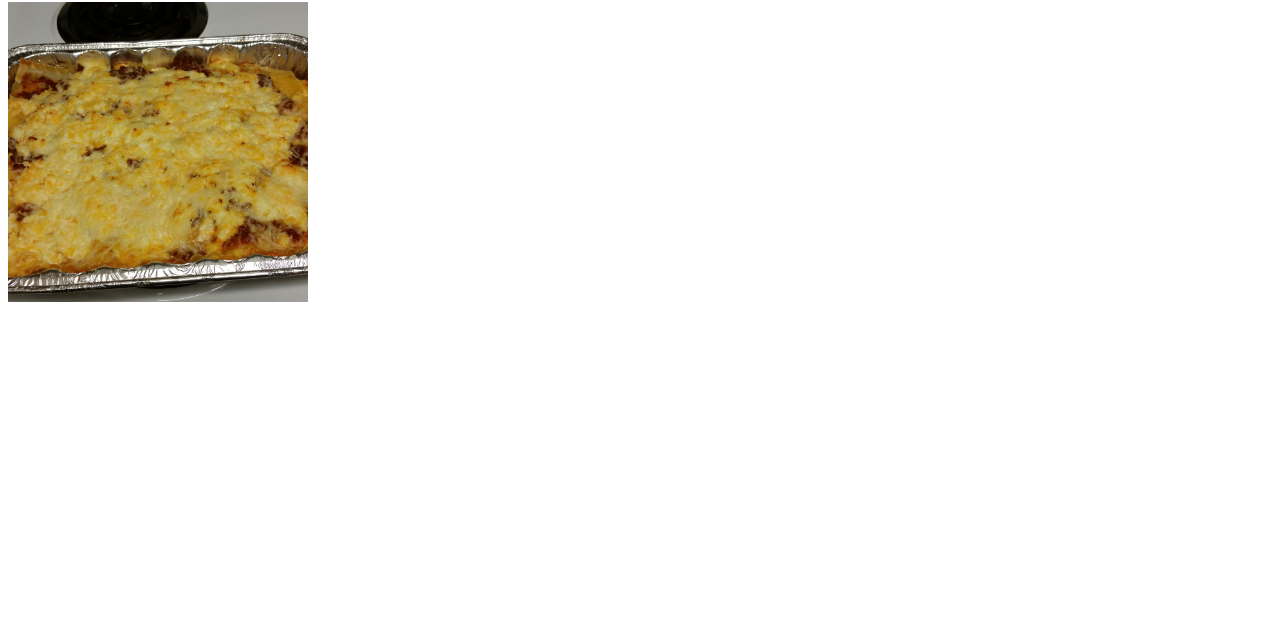
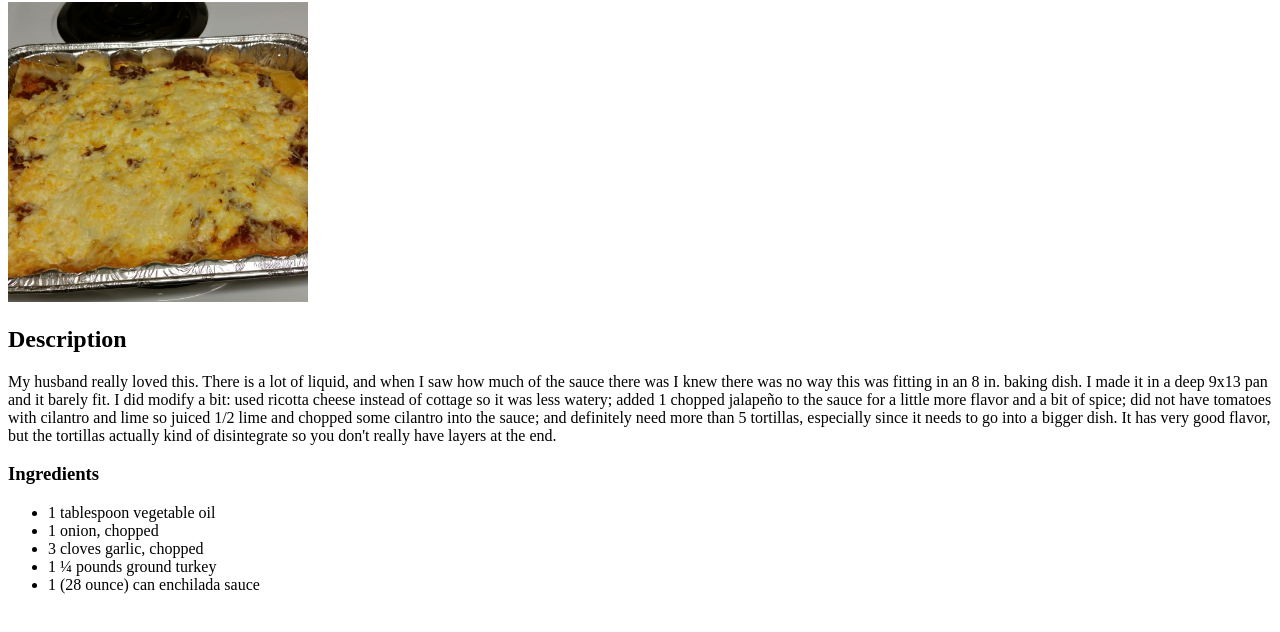
Before and after one commit to zackzamen/odin-recipes, a plain HTML site: page recipes/lasagna.html in a window 1280 px wide. Shown: the part 78-710 px from the top of the page. Drawn offline with Linux system fonts and the light colour scheme.

Commit message:
add text for the recipe

```diff
--- a/recipes/lasagna.html
+++ b/recipes/lasagna.html
@@ -5,6 +5,18 @@
     </head>
     <body>
         <h1>Lasagna</h1>
-        <img src="../images/lasagna.jpg" width="300" alt="picture of a finished dish">
+        <img src="../images/lasagna.jpg" width="300" alt="picture of a lasagna">
+
+        <h2>Description</h2>
+        <p>My husband really loved this. There is a lot of liquid, and when I saw how much of the sauce there was I knew there was no way this was fitting in an 8 in. baking dish. I made it in a deep 9x13 pan and it barely fit. I did modify a bit: used ricotta cheese instead of cottage so it was less watery; added 1 chopped jalapeño to the sauce for a little more flavor and a bit of spice; did not have tomatoes with cilantro and lime so juiced 1/2 lime and chopped some cilantro into the sauce; and definitely need more than 5 tortillas, especially since it needs to go into a bigger dish. It has very good flavor, but the tortillas actually kind of disintegrate so you don't really have layers at the end.</p>
+        <h3>Ingredients</h3>
+        <ul><li>1 tablespoon vegetable oil </li>
+            <li>1 onion, chopped </li>
+            <li>3 cloves garlic, chopped </li>
+            <li>1 ¼ pounds ground turkey </li>
+            <li>1 (28 ounce) can enchilada sauce </li>
+        </ul>
+
+
     </body>
 </html>
```
